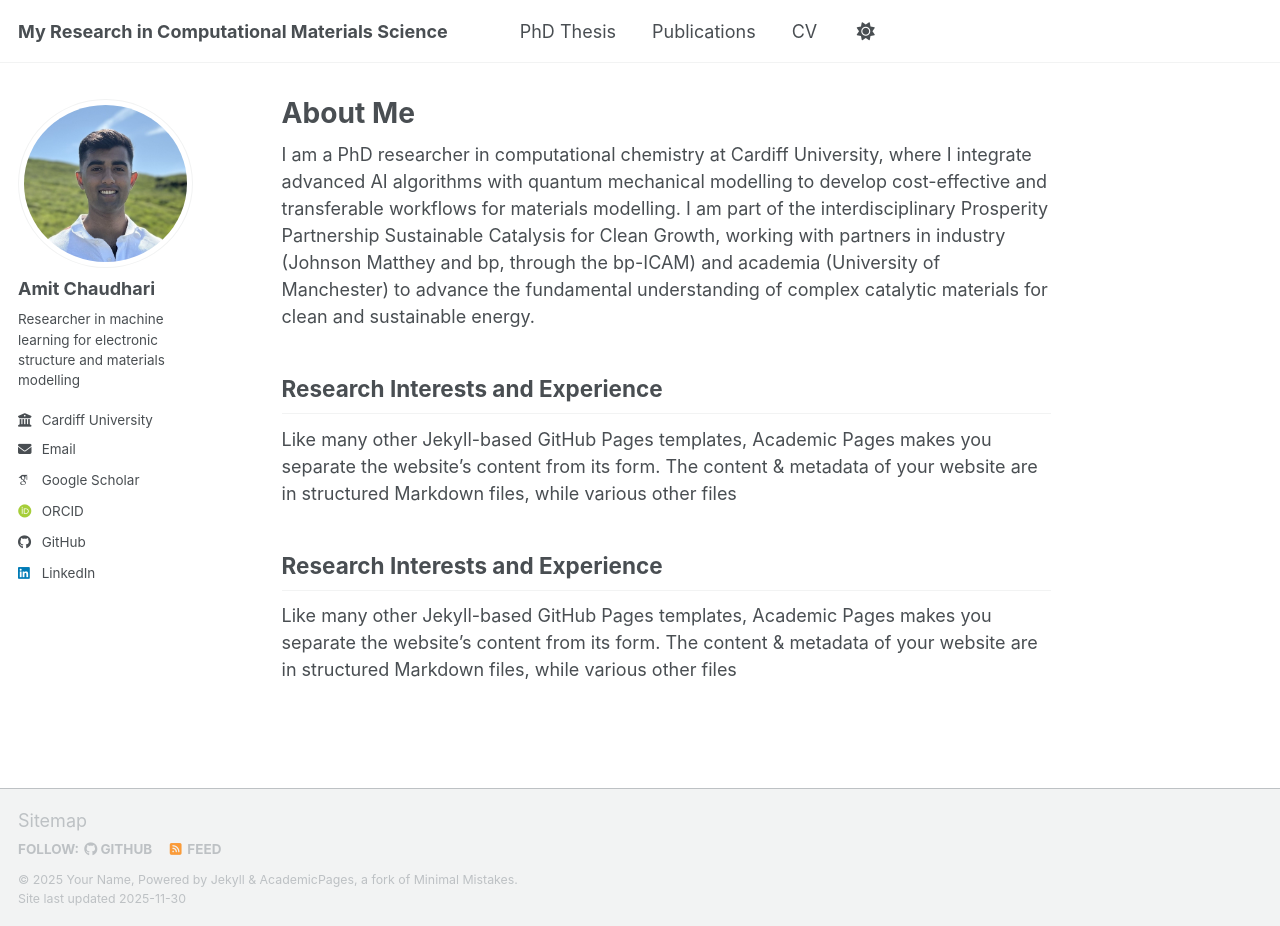
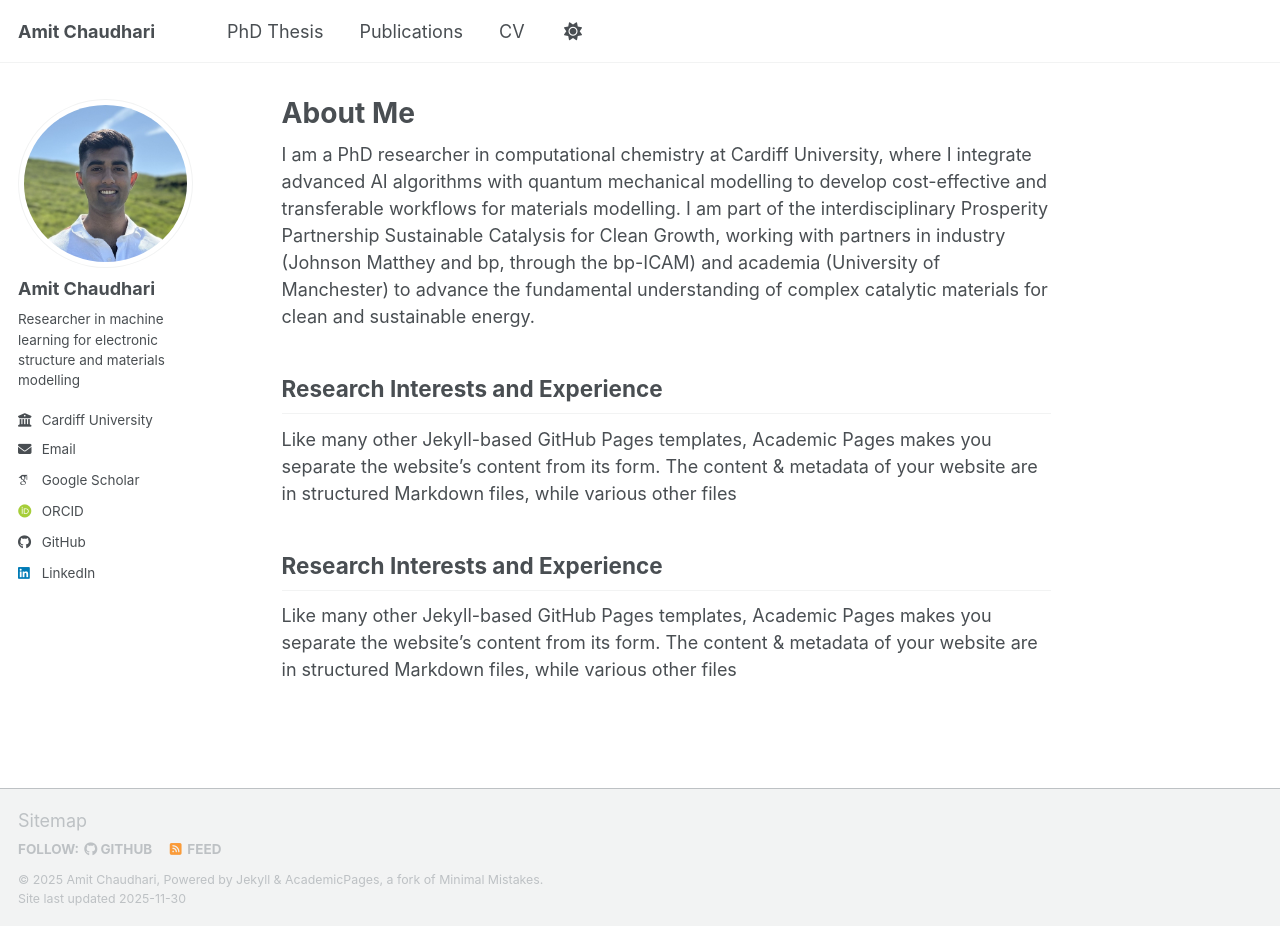
Before and after one commit to amitmc1/amitmc1.github.io, a Jekyll site: the page built from _pages/about.md, in a window 1280 px wide and 926 px high. Built offline with Jekyll 4.4.1, drawn with Linux system fonts in a browser that asks for light colours; some web fonts are replaced; a script bundle is joined from its source files by our own code; library files that are not in the unit come from our copies.

Commit message:
Update _config.yml

```diff
--- a/_config.yml
+++ b/_config.yml
@@ -9,10 +9,10 @@
 # Basic Site Settings
 locale                   : "en-US"
 site_theme               : "default" # Currently available options are "default", "air"
-title                    : "My Research in Computational Materials Science"
+title                    : "Amit Chaudhari"
 title_separator          : "-"
-name                     : &name "Your Name"
-description              : &description "Your Name's academic portfolio"   # Update this with a general description of your site, this is the default if not overridden by a page
+name                     : &name "Amit Chaudhari"
+description              : &description "Amit's Research in Computational Materials Science"   # Update this with a general description of your site, this is the default if not overridden by a page
 url                      : https://amitmc1.github.io # The base hostname & protocol for your site e.g. "https://[your GitHub username].github.io",
                                                            # or if you already have some other page hosted on Github then use "https://[your GitHub username].github.io/[Your Repo Name]"
 baseurl                  : "/research" # the subpath of your site, e.g. "/blog"
@@ -310,7 +310,7 @@
   - jekyll-feed
   - jekyll-gist
   - jekyll-paginate
-  - jekyll-sitemap
+  #- jekyll-sitemap
   - jekyll-redirect-from
   - jemoji
 
@@ -319,7 +319,7 @@
   - jekyll-feed
   - jekyll-gist
   - jekyll-paginate
-  - jekyll-sitemap
+  #- jekyll-sitemap
   - jekyll-redirect-from
   - jemoji
 
```
